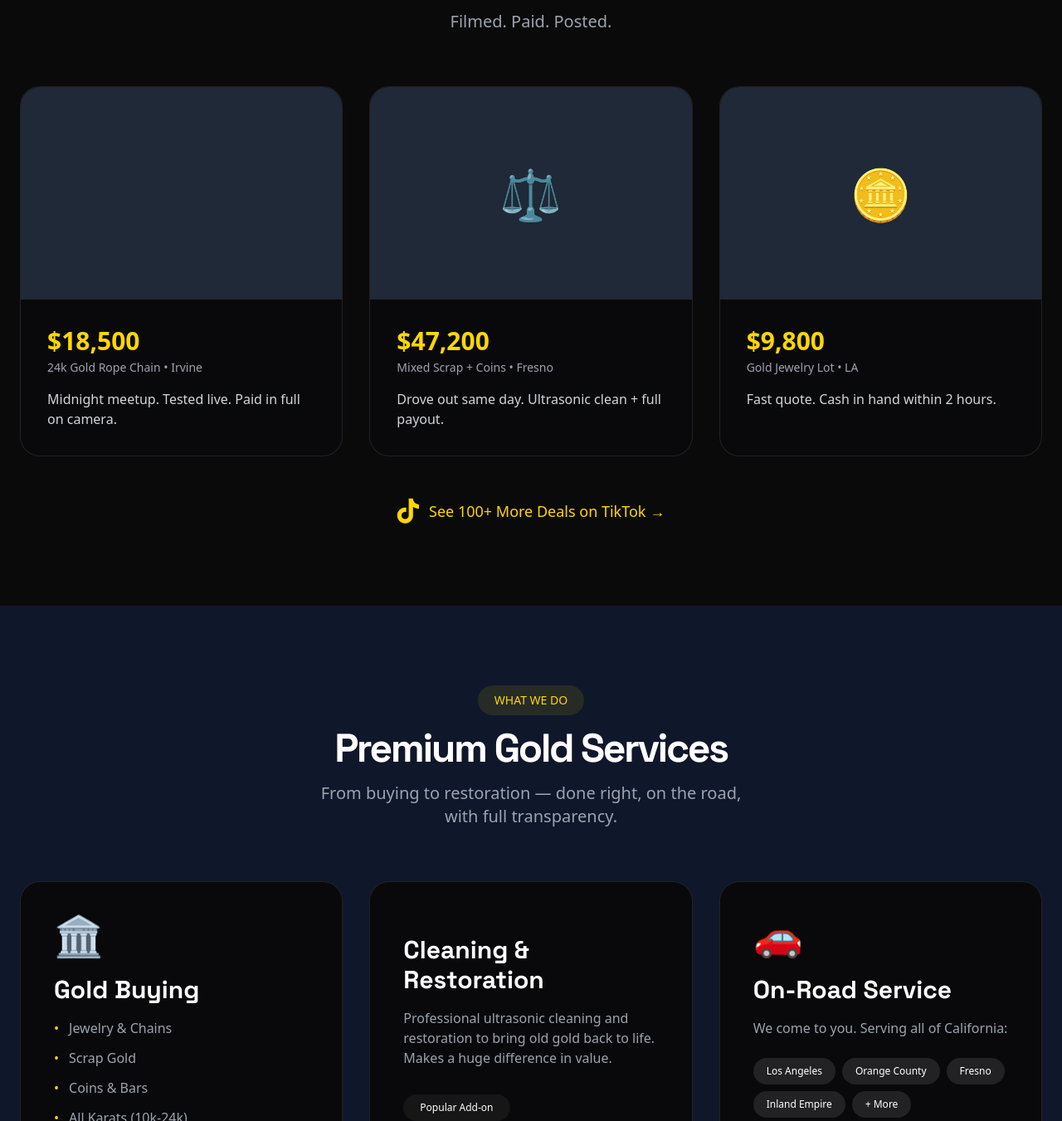
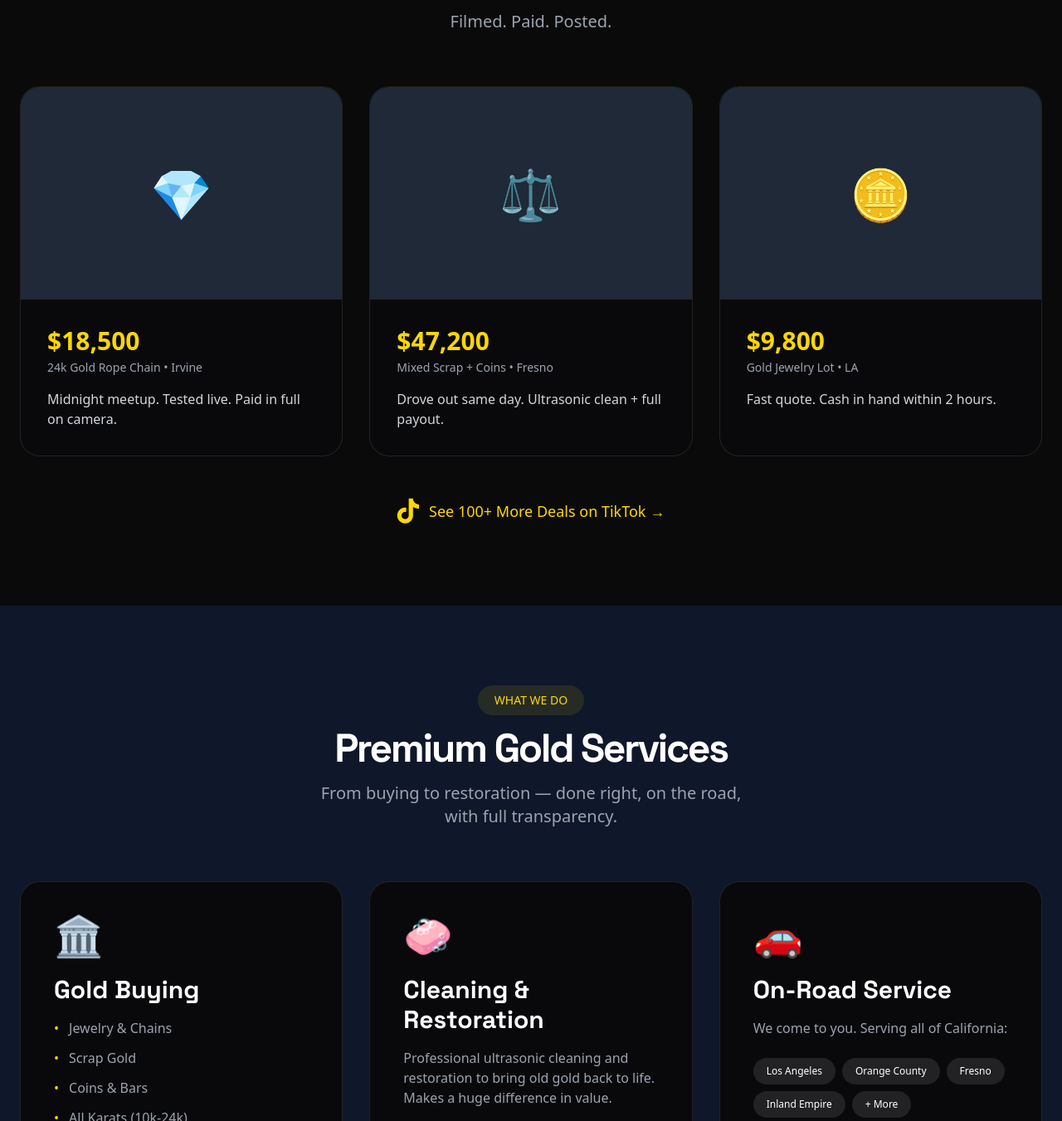
Before and after one commit to turi664/icellgold213-webpage, a plain HTML site: page index.html in a window 1280 px wide. Shown: the part 2338-3689 px from the top of the page at 83% size. Drawn offline with nearby package versions, Linux system fonts and the light colour scheme.

Commit message:
Update index.html

```diff
--- a/index.html
+++ b/index.html
@@ -248,7 +248,7 @@
 
             <div class="grid md:grid-cols-3 gap-8">
                 <div class="bg-zinc-950 border border-white/10 rounded-3xl overflow-hidden hover:border-[#FFD700] transition group">
-                    <div class="h-64 bg-gray-800 flex items-center justify-center text-6xl group-hover:scale-110 transition"></div>
+                    <div class="h-64 bg-gray-800 flex items-center justify-center text-6xl group-hover:scale-110 transition">💎</div>
                     <div class="p-8">
                         <div class="text-[#FFD700] font-bold text-3xl mb-1">$18,500</div>
                         <div class="text-sm text-gray-400 mb-4">24k Gold Rope Chain • Irvine</div>
@@ -303,7 +303,7 @@
                     <p class="mt-8 text-sm text-gray-500">Top market prices. Live testing. Same-day cash.</p>
                 </div>
                 <div class="bg-zinc-950 border border-white/10 rounded-3xl p-10 hover:border-[#FFD700] transition-all group">
-                    <div class="text-5xl mb-6"></div>
+                    <div class="text-5xl mb-6">🧼</div>
                     <h3 class="text-3xl font-bold mb-4">Cleaning & Restoration</h3>
                     <p class="text-gray-400">Professional ultrasonic cleaning and restoration to bring old gold back to life. Makes a huge difference in value.</p>
                     <div class="mt-8 inline-block px-5 py-2 bg-white/5 text-xs rounded-full">Popular Add-on</div>
```
